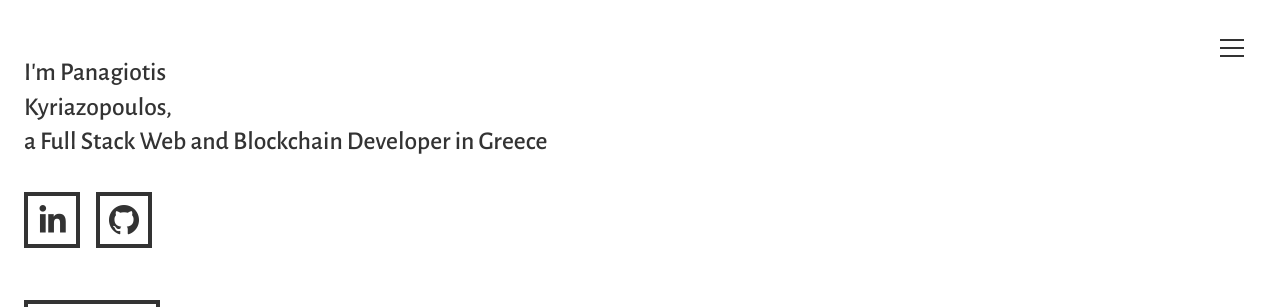
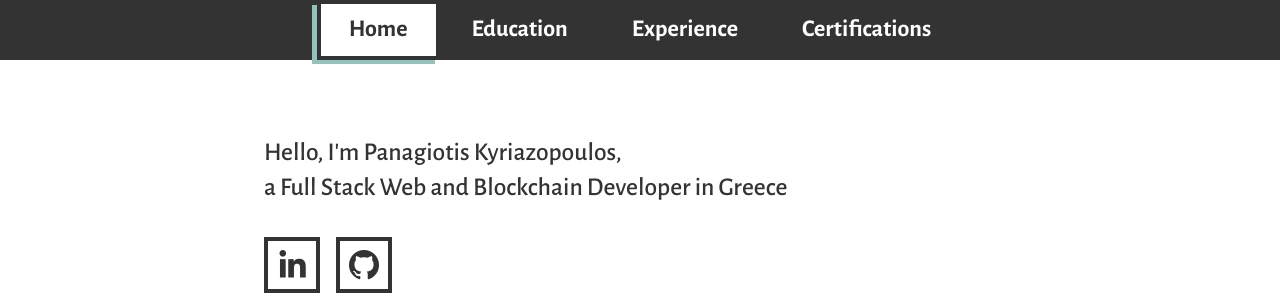
Before and after one commit to panagiotiskyr/panagiotiskyr.github.io, a website: page index.html in a window 1280 px wide. Shown: the top 307 px of the page. Drawn offline with nearby package versions, Linux system fonts and the light colour scheme.

Commit message:
Update index.html, script.js, and 3 more files...

```diff
--- a/index.html
+++ b/index.html
@@ -31,7 +31,7 @@
         }
     </script>
 </head>
-<body class="page">
+<body>
     <div id="overlay" class="visible">
         <div class="spinner">
             <div class="spinner-icon"></div>
@@ -57,7 +57,7 @@
     <main>
         <section id="front-page">
             <header>
-                <p>I'm Panagiotis <br/>Kyriazopoulos, <br/>a Full Stack Web and Blockchain Developer in Greece</p>
+                <p>Hello, I'm Panagiotis Kyriazopoulos, <br/>a Full Stack Web and Blockchain Developer in Greece</p>
             </header>
             <div class="social">
                 <ul>
@@ -184,11 +184,20 @@
         </section>
     </main>
     <footer>
-        <h5>Panagiotis E. Kyriazopoulos</h5>
-        <p>Thank you for visiting my personal website</p>
+        <div class="container">
+            <h5>Panagiotis E. Kyriazopoulos</h5>
+            <p>Thank you for visiting my personal website</p>
+        </div>
     </footer>
 
     <script src="https://code.jquery.com/jquery-3.4.1.min.js"></script>
+    <script>
+        $(document).bind("mobileinit", function(){
+            $.event.special.swipe.horizontalDistanceThreshold = 90;
+            // $.event.special.swipe.verticalDistanceThreshold = 70;
+        });
+    </script>
+    <script src="http://code.jquery.com/mobile/1.5.0-rc1/jquery.mobile-1.5.0-rc1.min.js"></script>
     <script src="js/script.js"></script>
 </body>
 </html>
--- a/js/script.js
+++ b/js/script.js
@@ -1,23 +1,28 @@
 (() => {
     const updateMenuActiveLink = () => {
         $('#main-menu ul li').removeClass('active');
-        if ($(document).scrollTop() >= $('#certifications').offset().top) {
+        if ($(document).scrollTop() + (isBiggerScreen ? 70 : 0) >= $('#certifications').offset().top) {
             $('#main-menu-certifications').addClass('active');
-        } else if ($(document).scrollTop() >= $('#experience').offset().top) {
+        } else if ($(document).scrollTop() + (isBiggerScreen ? 70 : 0) >= $('#experience').offset().top) {
             $('#main-menu-experience').addClass('active');
-        } else if ($(document).scrollTop() >= $('#education').offset().top) {
+        } else if ($(document).scrollTop() + (isBiggerScreen ? 70 : 0) >= $('#education').offset().top) {
             $('#main-menu-education').addClass('active');
         } else {
             $('#main-menu-home').addClass('active');
         }
     }
     let documentScrollTopBeforeMenuOpen = 0;
+    let isBiggerScreen;
 
     $(window).on('load', () => {
         $('#overlay').removeClass('visible');
         updateMenuActiveLink();
         $(document).scroll(() => {
             updateMenuActiveLink();
+        });
+        isBiggerScreen = $('#menu-toggle').css('display') === 'none';
+        $(window).resize(() => {
+            isBiggerScreen = $('#menu-toggle').css('display') === 'none';
         });
     });
 
@@ -41,15 +46,15 @@
                 break;
 
             case 'main-menu-education':
-            scrollTopValue = $('#education').offset().top + 1;
+                scrollTopValue = $('#education').offset().top + (isBiggerScreen ? (-69) : 1);
                 break;
 
             case 'main-menu-experience':
-            scrollTopValue = $('#experience').offset().top + 1;
+                scrollTopValue = $('#experience').offset().top + (isBiggerScreen ? (-69) : 1);
                 break;
 
             case 'main-menu-certifications':
-            scrollTopValue = $('#certifications').offset().top + 1;
+                scrollTopValue = $('#certifications').offset().top + (isBiggerScreen ? (-69) : 1);
                 break;
 
             default:
@@ -70,4 +75,11 @@
         $('body').removeClass('using-mouse');
     });
 
+    $('body').on('swipeleft', () => {
+        if (!$('body').hasClass('main-menu-open')) $('body').addClass('main-menu-open');
+    });
+    $('body').on('swiperight', () => {
+        if ($('body').hasClass('main-menu-open')) $('body').removeClass('main-menu-open');
+    });
+
 })();
--- a/serviceWorker.js
+++ b/serviceWorker.js
@@ -15,6 +15,7 @@ self.addEventListener('install', (installEvent) => {
                 '/style/css/main.css',
                 '/js/script.js',
                 'https://code.jquery.com/jquery-3.4.1.min.js',
+                'http://code.jquery.com/mobile/1.5.0-rc1/jquery.mobile-1.5.0-rc1.min.js',
                 '/images/icons/icon-72x72.png',
                 '/images/icons/icon-96x96.png',
                 '/images/icons/icon-128x128.png',
--- a/style/scss/main.scss
+++ b/style/scss/main.scss
@@ -19,9 +19,14 @@ a {
     }
 }
 
+.ui-loader {
+    display: none;
+}
+
 body {
     font-family: 'Alegreya Sans', sans-serif;
     overflow-x: hidden;
+    touch-action: none;
     &.main-menu-open {
         overflow-y: hidden;
     }
@@ -117,7 +122,7 @@ body {
     padding: 5rem 0;
     opacity: 0;
     visibility: hidden;
-    transform: translateX(-2rem);
+    transform: translateX(2rem);
     transition: all 0.1s ease-in-out;
     li.active {
         border-left: 1rem solid #fff;
@@ -137,7 +142,9 @@ body {
     }
 }
 main {
-    padding-top: 2rem;
+    padding-top: 4rem;
+    max-width: 50rem;
+    margin: auto;
 }
 section {
     padding: 1.5rem;
@@ -168,9 +175,9 @@ section {
     }
     .subheader {
         margin: 1.5rem 0 0.5rem;
-        color: #666;
-        text-decoration: underline;
+        color: #cacaca;
         font-size: 1.1rem;
+        font-weight: 600;
     }
     .table {
         ul {
@@ -268,9 +275,18 @@ section {
                 border: 1px solid #999;
                 margin-top: 0.5rem;
                 margin-bottom: 1.5rem;
-                &:focus,
-                &:active {
+                &:hover {
+                    outline: 4px solid #F2ED6F;
                     border-color: transparent;
+                }
+                body:not(.using-mouse) & {
+                    &:focus {
+                        outline: 4px solid #F2ED6F;
+                    }
+                    &:focus,
+                    &:active {
+                        border-color: transparent;
+                    }
                 }
             }
         }
@@ -290,3 +306,65 @@ footer {
         margin-bottom: 0.5rem;
     }
 }
+
+@media only screen and (min-width: 1078px) {
+    #menu-toggle {
+        display: none;
+    }
+    #main-menu {
+        opacity: 1;
+        visibility: visible;
+        transform: translateX(0);
+        height: auto;
+        padding: 0;
+        ul {
+            display: flex;
+            margin: auto;
+            justify-content: center;
+            li {
+                &.active {
+                    border: none;
+                    a {
+                        background-color: #fff;
+                        color: #333;
+                        position: relative;
+                        &::before {
+                            content: "";
+                            position: absolute;
+                            left: -0.3rem;
+                            bottom: -0.3rem;
+                            width: 100%;
+                            height: 100%;
+                            background-color: #93C2BC;
+                            z-index: -1;
+                        }
+                        &::after {
+                            content: "";
+                            position: absolute;
+                            top: 0;
+                            left: 0;
+                            width: 100%;
+                            height: 100%;
+                            background-color: transparent;
+                            border: 4px solid #333;
+                        }
+                    }
+                }
+                &:not(.active) a:hover {
+                    color: #b0fff5;
+                }
+            }
+            a {
+                font-size: 1.5rem;
+            }
+        }
+    }
+    main {
+        padding-top: 7rem;
+    }
+    footer .container {
+        max-width: 50rem;
+        margin: auto;
+        padding: 1rem;
+    }
+}
```
Also changed, not shown: style/css/main.css. Lines whose indentation alone changed are shown as unchanged.
